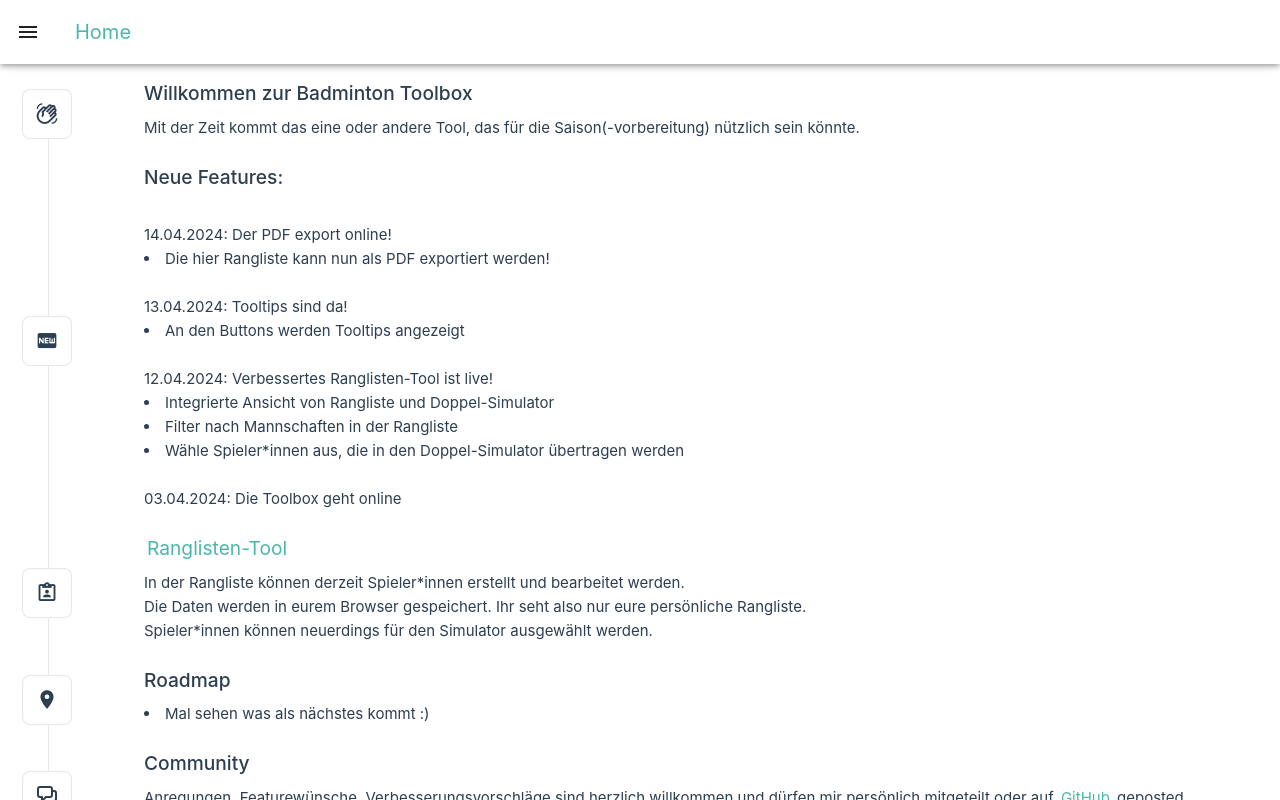
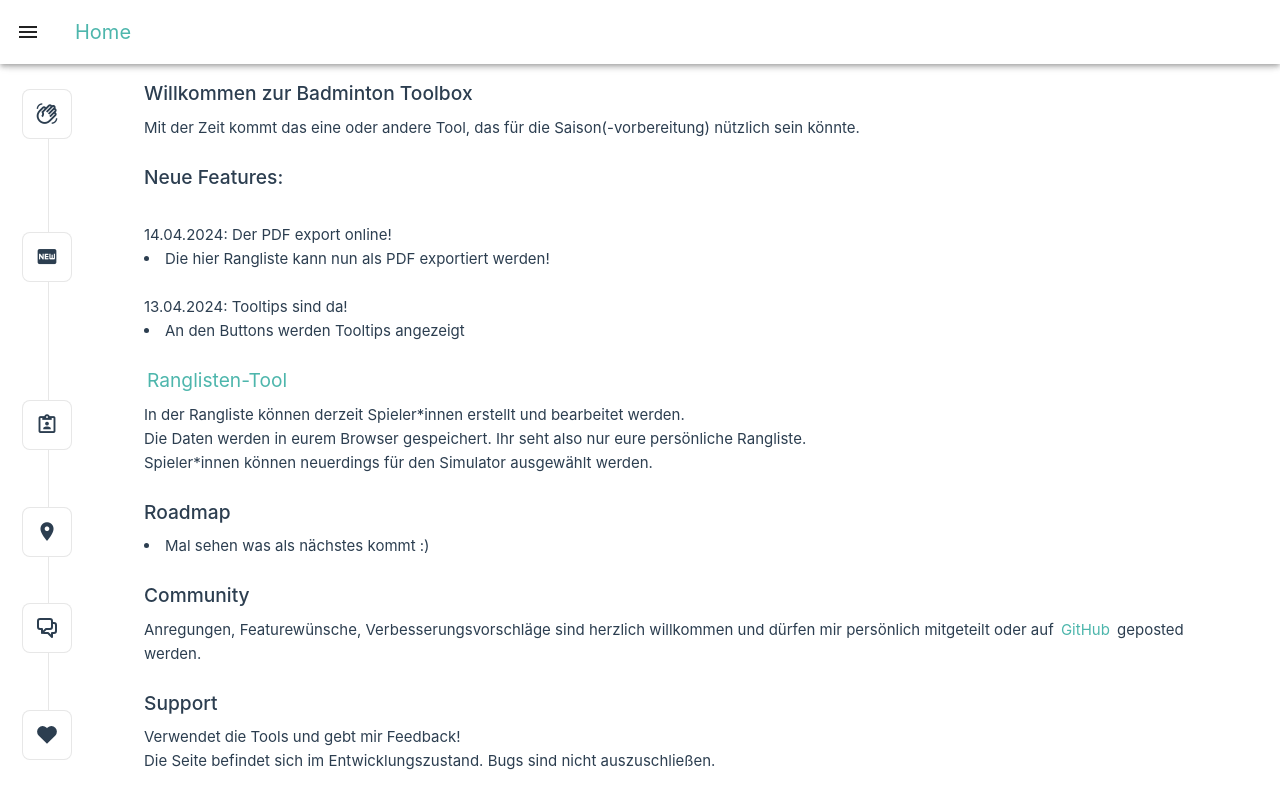
Before and after one commit to cangd/badminton-toolbox, a Vue app: page / in a window 1280 px wide. Shown: the top 800 px of the page. Built offline with nearby package versions, Linux system fonts and the light colour scheme.

Commit message:
Update news section

```diff
--- a/src/components/TheWelcome.vue
+++ b/src/components/TheWelcome.vue
@@ -28,15 +28,6 @@ import SupportIcon from './icons/IconSupport.vue';
 
     13.04.2024: Tooltips sind da!
     <li>An den Buttons werden Tooltips angezeigt</li>
-
-    <br />
-    12.04.2024: Verbessertes Ranglisten-Tool ist live!
-    <li>Integrierte Ansicht von Rangliste und Doppel-Simulator</li>
-    <li>Filter nach Mannschaften in der Rangliste</li>
-    <li>Wähle Spieler*innen aus, die in den Doppel-Simulator übertragen werden</li>
-
-    <br />
-    03.04.2024: Die Toolbox geht online
   </WelcomeItem>
 
   <WelcomeItem>
```
